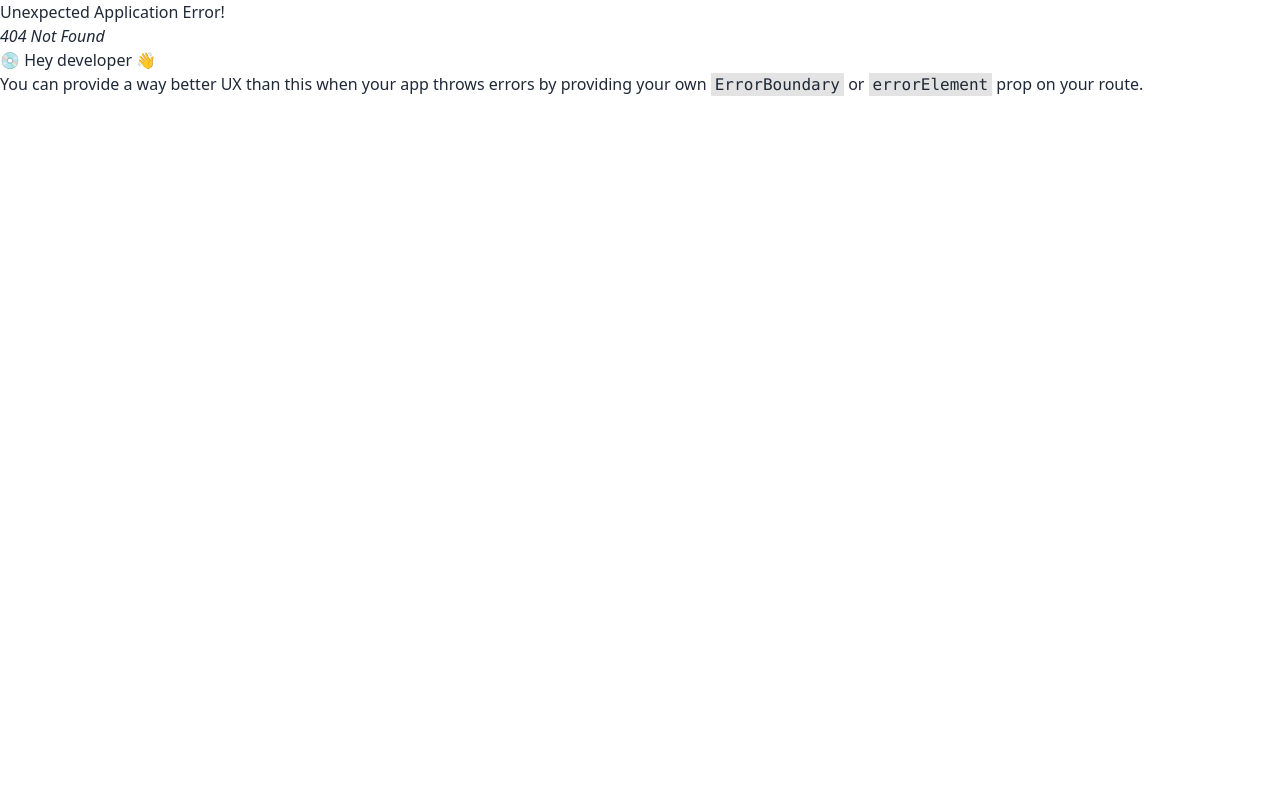
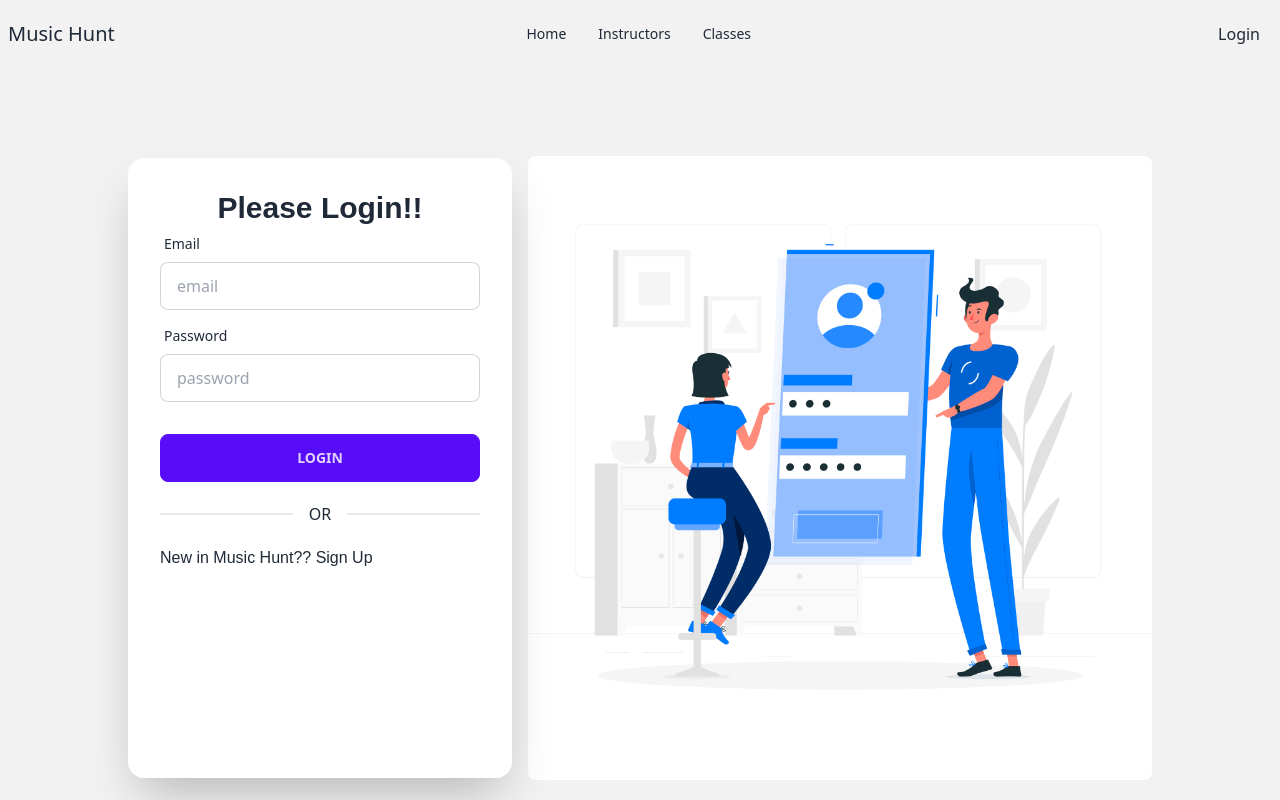
Before and after one commit to md-mostafiz181/music-instrument-client, a React (Vite) app: page /login in a window 1280 px wide. Before the commit this address had no page. Shown: the top 800 px of the page. Built offline with nearby package versions, Linux system fonts and the light colour scheme; a web font is replaced by a local one.

Commit message:
login page added

```diff
--- /dev/null
+++ b/src/Pages/Login/Login.jsx
@@ -0,0 +1,61 @@
+import React from "react";
+import loginImg from "../../assets/login.jpg";
+import {Link} from "react-router-dom"
+
+const Login = () => {
+    const handleToLogin = event=>{
+        event.preventDefault();
+        const form =event.target;
+        const email = form.email.value;
+        const password=form.password.value;
+        console.log(email,password)
+    }
+  return (
+    <div className="hero min-h-screen bg-base-200">
+      <div className="hero-content flex-col lg:flex-row-reverse">
+        <div className="text-center lg:text-left  w-1/2">
+          <img className="rounded-lg " src={loginImg} alt="" />
+        </div>
+        <form onSubmit={handleToLogin} className="card flex-shrink-0 w-full h-[620px] max-w-sm shadow-2xl bg-base-100 ">
+          <div className="card-body">
+            <div className="form-control">
+                <h2 className="text-center text-3xl font-bold font-popins">Please Login!!</h2>
+              <label className="label">
+                <span className="label-text">Email</span>
+              </label>
+              <input
+                type="email"
+                name="email"
+                placeholder="email"
+                className="input input-bordered"
+                required
+              />
+            </div>
+            <div className="form-control">
+              <label className="label">
+                <span className="label-text">Password</span>
+              </label>
+              <input
+                type="password"
+                placeholder="password"
+                name="password"
+                className="input input-bordered"
+                required
+              />
+
+            </div>
+            <div className="form-control mt-6">
+              <button className="btn btn-primary">Login</button>
+            </div>
+
+            <div className="divider">OR</div>
+
+            <p className="font-popins ">New in Music Hunt?? <Link to="/signUp">Sign Up</Link></p>
+          </div>
+        </form>
+      </div>
+    </div>
+  );
+};
+
+export default Login;
--- a/src/Pages/Shared/Navbar/Navbar.jsx
+++ b/src/Pages/Shared/Navbar/Navbar.jsx
@@ -1,18 +1,23 @@
 import React from "react";
+import {Link} from "react-router-dom"
+
 
 const Navbar = () => {
   const navOptions = (
     <>
       <li>
-        <a>Home</a>
+        <Link to="/">Home</Link>
+
       </li>
 
       <li>
-        <a>Instructors</a>
+        <Link to="/instructors">Instructors</Link>
       </li>
       <li>
-        <a>Classes</a>
+       <Link to= "/classes">Classes</Link>
       </li>
+
+
     </>
   );
   return (
@@ -48,8 +53,8 @@ const Navbar = () => {
         <div className="navbar-center hidden lg:flex">
           <ul className="menu menu-horizontal px-1">{navOptions}</ul>
         </div>
-        <div className="navbar-end">
-          <a className="btn">Button</a>
+        <div className="navbar-end pr-3">
+          <Link to="/login">Login</Link>
         </div>
       </div>
     </>
--- a/src/Routes/Routes.jsx
+++ b/src/Routes/Routes.jsx
@@ -4,6 +4,7 @@ import {
 } from "react-router-dom";
 import Main from "../Layout/Main";
 import Home from "../Pages/Home/Home/Home";
+import Login from "../Pages/Login/Login";
 
 
 export const router = createBrowserRouter([
@@ -15,6 +16,10 @@ export const router = createBrowserRouter([
             path:"/",
             element:<Home></Home>
 
+        },
+        {
+          path:"/login",
+          element:<Login></Login>
         }
       ]
     },
```
Also changed, not shown: src/assets/login.jpg (added).
